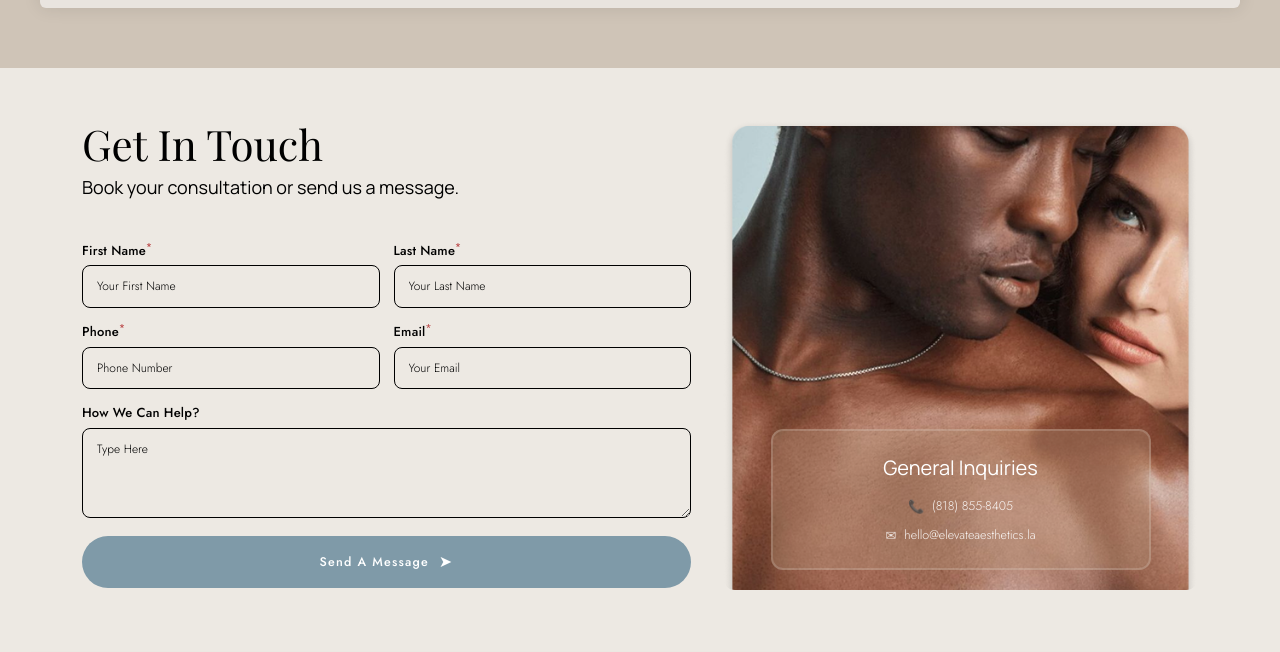
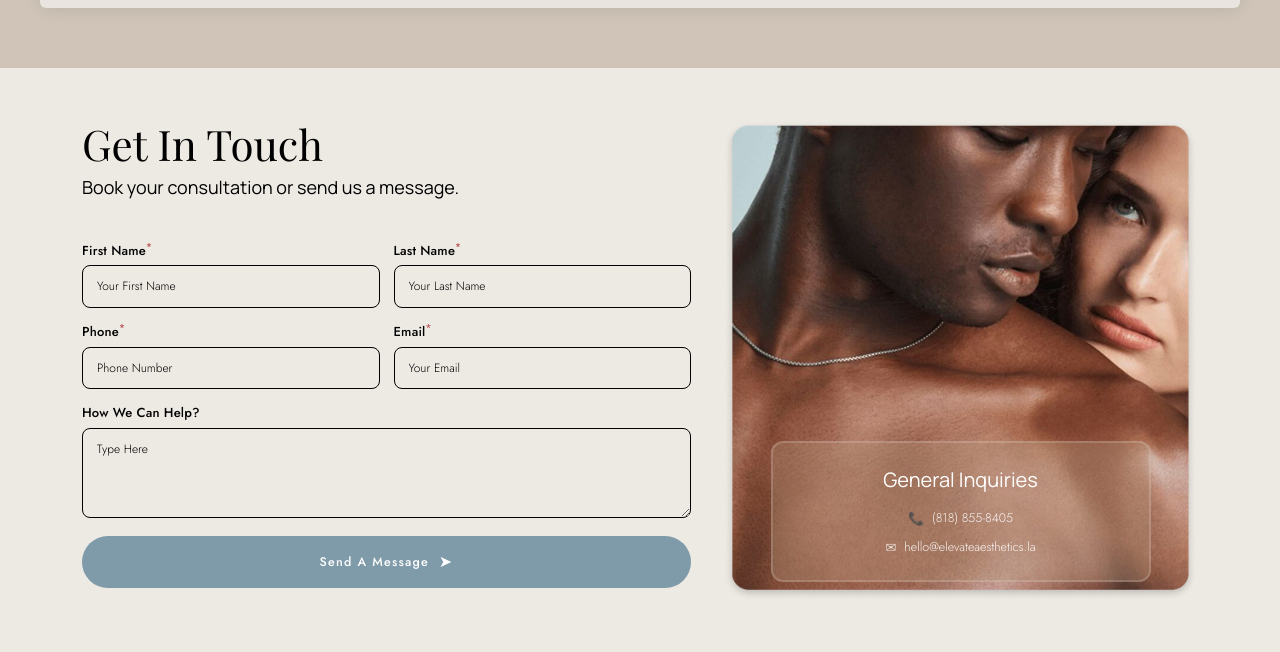
Before and after one commit to alihumdard/elevate-aesthetics, a Next.js app: page / in a window 1280 px wide. Shown: the part 6420-7072 px from the top of the page. Built offline with nearby package versions, Linux system fonts and the light colour scheme; a web font is replaced by a local one.

Commit message:
form image

```diff
--- a/src/styles/GetTouch.css
+++ b/src/styles/GetTouch.css
@@ -174,12 +174,12 @@
 
 /* Rounded image */
 .gt-hero-img {
-  width: 100%;
- height: 470px;
-  object-fit: cover;
-  object-position: center top;
-  border-radius: 12px;
-  display: block;
+ object-fit: unset;
+    object-position: center;
+    border-radius: 16px;
+    width: 100%;
+    height: 482px;
+    display: block;
 }
 
 /* General Inquiries card */
```
